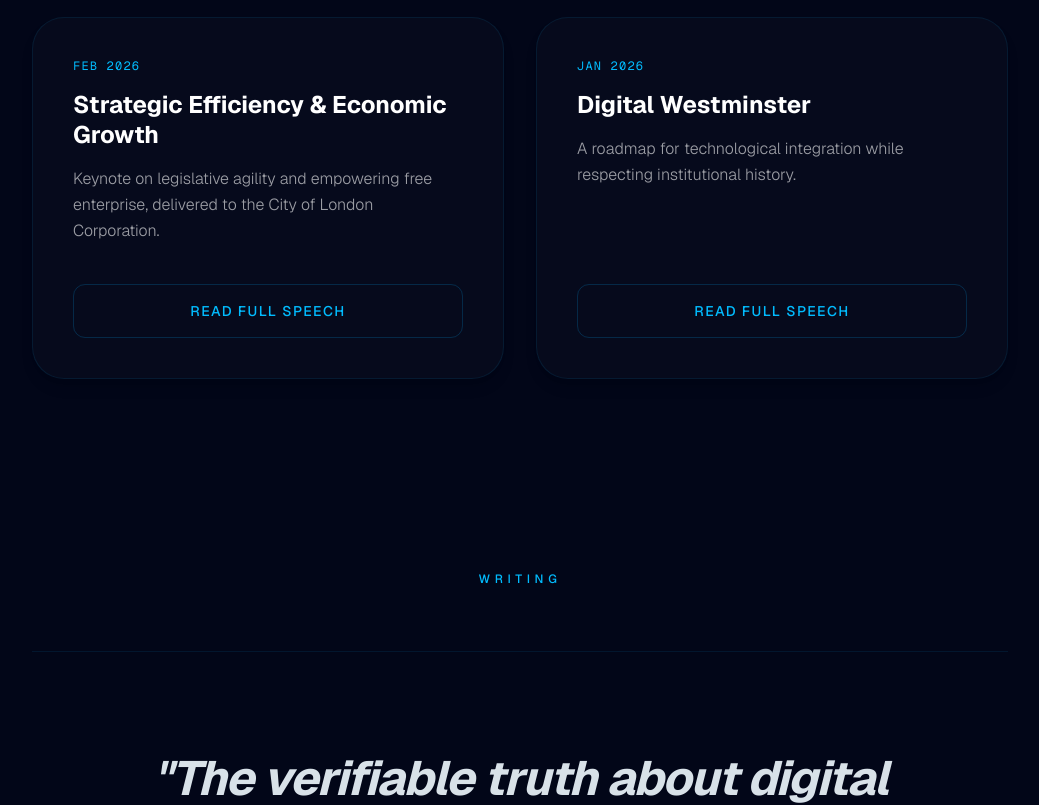
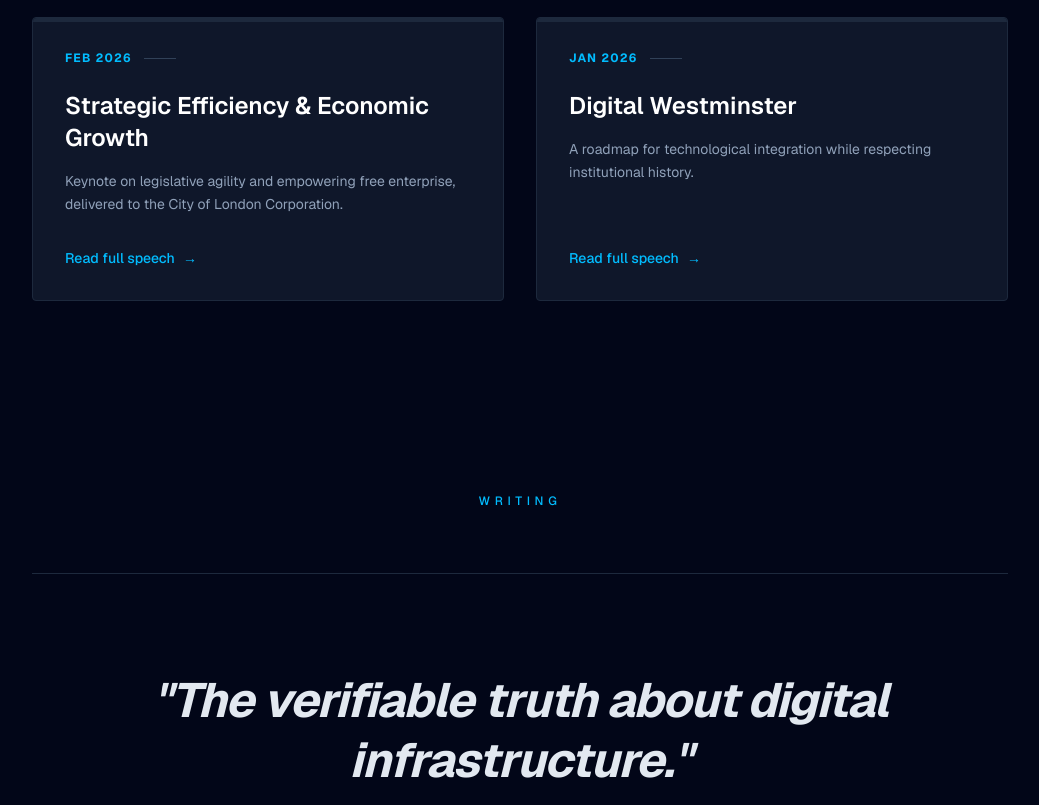
Before and after one commit to BiologicallyPollos/myportfolio, a Next.js app: page / in a window 1280 px wide. Shown: the part 1840-2645 px from the top of the page, without its empty margins (120-1159 px from the left). Built offline with nearby package versions, Linux system fonts and the light colour scheme.

Commit message:
Update page.tsx

```diff
--- a/app/page.tsx
+++ b/app/page.tsx
@@ -11,7 +11,6 @@ export default function Home() {
     [Autoplay({ delay: 4000, stopOnInteraction: false })]
   );
 
-  // State to control the Reader Mode Modal
   const [selectedSpeech, setSelectedSpeech] = useState<null | any>(null);
 
   const headline = "Hello, I'm Josh Funnell";
@@ -39,10 +38,9 @@ export default function Home() {
     "https://assets.mixkit.co/videos/preview/mixkit-forest-stream-in-the-sunlight-529-large.mp4"
   ];
 
-  // The comprehensive speech data structure
   const speeches = [
     {
-      date: "Feb 2026",
+      date: "FEB 2026",
       title: "Strategic Efficiency & Economic Growth",
       desc: "Keynote on legislative agility and empowering free enterprise, delivered to the City of London Corporation.",
       content: "By 2026, the intersection of digital infrastructure and legislative agility has become the primary driver of national growth. We cannot afford the friction of outdated legacy systems when competing on a global stage.\n\nEmpowering businesses means scaling back bureaucratic inertia and ensuring our policies remain grounded in economic reality. Institutional integrity is vital, but it must be paired with operational efficiency to foster true innovation.",
@@ -52,7 +50,7 @@ export default function Home() {
       ]
     },
     {
-      date: "Jan 2026",
+      date: "JAN 2026",
       title: "Digital Westminster",
       desc: "A roadmap for technological integration while respecting institutional history.",
       content: "The modernization of our institutions isn't just a technical challenge; it is fundamentally a cultural one. Business must lead where government follows, providing the verifiable frameworks necessary for secure, scalable public infrastructure.\n\nWe must honor the heritage of Westminster not by keeping it frozen in amber, but by ensuring its mechanisms are robust enough to handle the velocity of modern commerce.",
@@ -72,17 +70,12 @@ export default function Home() {
           <motion.div initial={{ x: 150, opacity: 0 }} animate={{ x: 0, opacity: 0.4 }} transition={{ duration: 1.8, ease: "easeOut", delay: 0.2 }} className="absolute right-0 top-0 bottom-0 w-1/2 h-full" style={{ backgroundImage: `url('/Parliament Cover Photo.jpg')`, backgroundSize: 'cover', backgroundPosition: 'right center', maskImage: 'linear-gradient(to left, black 70%, transparent 100%)', WebkitMaskImage: 'linear-gradient(to left, black 70%, transparent 100%)' }} />
           <div className="absolute inset-0 bg-gradient-to-b from-slate-950/50 via-transparent to-slate-950 z-10" />
         </div>
-
         <div className="relative z-[100] w-full max-w-7xl">
           <motion.h1 variants={sentence} initial="hidden" animate="visible" className="text-[7vw] md:text-7xl lg:text-8xl font-bold tracking-tighter mb-8 bg-clip-text text-transparent bg-gradient-to-b from-white via-slate-200 to-slate-400 whitespace-nowrap">
-            {headline.split("").map((char, index) => (
-              <motion.span key={index} variants={letter} className="inline-block">{char === " " ? "\u00A0" : char}</motion.span>
-            ))}
+            {headline.split("").map((char, index) => (<motion.span key={index} variants={letter} className="inline-block">{char === " " ? "\u00A0" : char}</motion.span>))}
           </motion.h1>
           <motion.p initial={{ opacity: 0 }} animate={{ opacity: 1 }} transition={{ delay: 2.5, duration: 1.5 }} className="text-xl md:text-2xl text-sky-50/80 leading-relaxed font-light tracking-wide max-w-3xl mx-auto px-4">
-            I work at the intersection between <span className="text-white font-medium border-b border-sky-500/30">Westminster and business</span>.
-            I take complex issues and communicate them as compelling stories.
-            You can see some of the stories below.
+            I work at the intersection between <span className="text-white font-medium border-b border-sky-500/30">Westminster and business</span>. I take complex issues and communicate them as compelling stories. You can see some of the stories below.
           </motion.p>
         </div>
       </section>
@@ -97,7 +90,6 @@ export default function Home() {
             Video bridges that gap — transforming abstract policy and complex corporate strategy into human stories.
           </p>
         </motion.div>
-
         <div className="relative group px-4">
           <div className="absolute inset-y-0 left-0 w-1/4 bg-gradient-to-r from-slate-950 to-transparent z-20 pointer-events-none" />
           <div className="absolute inset-y-0 right-0 w-1/4 bg-gradient-to-l from-slate-950 to-transparent z-20 pointer-events-none" />
@@ -117,7 +109,7 @@ export default function Home() {
         </div>
       </div>
 
-      {/* --- NEW APPLE NEWSROOM GRID --- */}
+      {/* --- CORPORATE "IR" STYLE GRID --- */}
       <div className="max-w-5xl mx-auto px-6 space-y-48 pb-48 relative z-10">
         <motion.section {...slideUp} className="space-y-16">
           <div className="text-center">
@@ -125,17 +117,29 @@ export default function Home() {
           </div>
           <div className="grid md:grid-cols-2 gap-8 text-left">
             {speeches.map((s, i) => (
-              <div key={i} className="p-10 rounded-[2rem] bg-white/[0.02] border border-sky-500/10 hover:bg-sky-900/[0.1] transition-all group flex flex-col justify-between h-full shadow-lg hover:shadow-sky-900/20">
+              // Changed: Removed 'rounded-[2rem]', removed hover glow. Added sharp 'rounded-sm' and solid bg.
+              <div key={i} className="group relative flex flex-col justify-between h-full bg-[#0f172a] border border-slate-800 p-8 rounded-sm hover:border-sky-500/50 transition-colors duration-300">
+
+                {/* Decorative top bar like a corporate document */}
+                <div className="absolute top-0 left-0 w-full h-1 bg-slate-800 group-hover:bg-sky-500 transition-colors duration-300 rounded-t-sm" />
+
                 <div>
-                  <span className="text-sky-400 font-mono text-xs mb-4 block uppercase tracking-widest">{s.date}</span>
-                  <h3 className="text-2xl font-bold mb-4 leading-tight group-hover:text-white transition-colors">{s.title}</h3>
-                  <p className="text-white/60 font-light leading-relaxed mb-10">{s.desc}</p>
+                  {/* Changed: Removed 'font-mono', kept clean sans-serif */}
+                  <div className="flex items-center gap-3 mb-6">
+                    <span className="text-sky-400 text-xs font-bold tracking-widest uppercase">{s.date}</span>
+                    <span className="h-px w-8 bg-slate-700"></span>
+                  </div>
+
+                  <h3 className="text-xl md:text-2xl font-semibold mb-4 text-white group-hover:text-sky-100 transition-colors">{s.title}</h3>
+                  <p className="text-slate-400 text-sm leading-relaxed mb-8">{s.desc}</p>
                 </div>
+
+                {/* Changed: Replaced button with a text link */}
                 <button
                   onClick={() => setSelectedSpeech(s)}
-                  className="w-full py-4 rounded-xl border border-sky-500/20 text-sky-400 font-medium hover:bg-sky-500 hover:text-slate-950 transition-all text-sm tracking-widest uppercase shadow-[0_0_15px_rgba(56,189,248,0)] hover:shadow-[0_0_20px_rgba(56,189,248,0.2)]"
+                  className="inline-flex items-center text-sm font-medium text-sky-400 hover:text-white transition-colors gap-2 group-hover:translate-x-1 duration-300"
                 >
-                  Read Full Speech
+                  Read full speech <span aria-hidden="true">→</span>
                 </button>
               </div>
             ))}
@@ -145,75 +149,41 @@ export default function Home() {
         {/* Writing Section */}
         <motion.section {...slideUp} className="space-y-16 text-center">
           <h2 className="text-xs font-medium tracking-[0.4em] text-sky-400 uppercase">Writing</h2>
-          <div className="py-24 border-y border-sky-500/10">
-            <h3 className="text-4xl md:text-5xl font-bold mb-8 italic tracking-tight text-sky-50/90 leading-tight">
+          <div className="py-24 border-y border-slate-800">
+            <h3 className="text-4xl md:text-5xl font-bold mb-8 italic tracking-tight text-slate-200 leading-tight">
               "The verifiable truth about digital infrastructure."
             </h3>
             <p className="text-sky-400 uppercase tracking-[0.3em] text-sm font-bold">The Spectator • 2026</p>
           </div>
         </motion.section>
 
-        {/* Footer */}
-        <footer className="pt-24 flex flex-col items-center border-t border-white/5">
-          <a href="https://linkedin.com/in/your-profile" target="_blank" className="px-12 py-6 bg-white text-slate-950 rounded-full font-bold hover:scale-105 transition-all shadow-xl">
-            Connect on LinkedIn
-          </a>
-          <p className="mt-12 text-white/10 font-mono text-[10px] tracking-[0.5em] uppercase">© 2026 Josh Funnell</p>
+        <footer className="pt-24 flex flex-col items-center border-t border-slate-800">
+          <a href="https://linkedin.com/in/your-profile" target="_blank" className="px-12 py-6 bg-white text-slate-950 rounded-full font-bold hover:scale-105 transition-all shadow-xl">Connect on LinkedIn</a>
+          <p className="mt-12 text-slate-500 font-mono text-[10px] tracking-[0.5em] uppercase">© 2026 Josh Funnell</p>
         </footer>
       </div>
 
-      {/* --- THE READER MODE MODAL --- */}
+      {/* Reader Mode Modal */}
       <AnimatePresence>
         {selectedSpeech && (
-          <motion.div
-            initial={{ opacity: 0 }}
-            animate={{ opacity: 1 }}
-            exit={{ opacity: 0 }}
-            className="fixed inset-0 z-[200] flex items-end justify-center bg-slate-950/80 backdrop-blur-md p-2 md:p-8"
-          >
-            <motion.div
-              initial={{ y: "100%" }}
-              animate={{ y: 0 }}
-              exit={{ y: "100%" }}
-              transition={{ type: "spring", damping: 30, stiffness: 300 }}
-              className="w-full max-w-3xl h-[95vh] bg-slate-900 border border-sky-500/20 rounded-t-[2.5rem] p-8 md:p-16 overflow-y-auto shadow-2xl relative flex flex-col"
-            >
-              {/* Sticky Close Button */}
-              <div className="sticky top-0 right-0 flex justify-end pb-8 z-10 bg-slate-900/90 backdrop-blur-sm -mx-8 px-8 -mt-8 pt-8">
-                <button
-                  onClick={() => setSelectedSpeech(null)}
-                  className="w-12 h-12 flex items-center justify-center rounded-full bg-white/5 border border-white/10 hover:bg-sky-500 hover:text-slate-950 hover:border-sky-500 transition-all font-bold text-lg"
-                >
-                  ✕
-                </button>
+          <motion.div initial={{ opacity: 0 }} animate={{ opacity: 1 }} exit={{ opacity: 0 }} className="fixed inset-0 z-[200] flex items-end justify-center bg-slate-950/90 backdrop-blur-sm p-0 md:p-8">
+            <motion.div initial={{ y: "100%" }} animate={{ y: 0 }} exit={{ y: "100%" }} transition={{ type: "spring", damping: 30, stiffness: 300 }} className="w-full max-w-3xl h-[90vh] bg-[#0f172a] border border-slate-700 rounded-t-lg md:rounded-lg p-8 md:p-16 overflow-y-auto shadow-2xl relative flex flex-col">
+              <div className="sticky top-0 right-0 flex justify-end pb-8 z-10 bg-[#0f172a]/95 -mx-8 px-8 -mt-8 pt-8">
+                <button onClick={() => setSelectedSpeech(null)} className="text-slate-400 hover:text-white transition-colors text-sm font-bold uppercase tracking-widest">Close [X]</button>
               </div>
-
-              {/* Speech Header */}
-              <div className="mb-12">
-                <span className="text-sky-400 font-mono text-sm tracking-[0.3em] uppercase mb-6 block">{selectedSpeech.date}</span>
-                <h2 className="text-4xl md:text-5xl font-bold tracking-tight leading-tight mb-6">{selectedSpeech.title}</h2>
-                <div className="h-px w-24 bg-sky-500/50"></div>
+              <div className="mb-12 border-b border-slate-800 pb-8">
+                <span className="text-sky-400 text-xs font-bold tracking-widest uppercase mb-4 block">{selectedSpeech.date}</span>
+                <h2 className="text-3xl md:text-4xl font-bold text-white tracking-tight leading-tight">{selectedSpeech.title}</h2>
               </div>
-
-              {/* Speech Content */}
-              <div className="prose prose-invert max-w-none flex-grow">
-                <p className="text-xl text-slate-300 leading-[1.8] font-light whitespace-pre-line">
-                  {selectedSpeech.content}
-                </p>
+              <div className="prose prose-invert prose-lg max-w-none flex-grow">
+                <p className="text-slate-300 leading-relaxed whitespace-pre-line">{selectedSpeech.content}</p>
               </div>
-
-              {/* Verifiable Sources Block */}
-              {selectedSpeech.sources && selectedSpeech.sources.length > 0 && (
-                <div className="mt-16 pt-8 border-t border-white/10">
-                  <h4 className="text-xs font-mono tracking-[0.2em] text-white/50 uppercase mb-4">Verifiable Sources</h4>
-                  <ul className="space-y-3">
+              {selectedSpeech.sources && (
+                <div className="mt-16 pt-8 border-t border-slate-800">
+                  <h4 className="text-xs font-bold tracking-widest text-slate-500 uppercase mb-4">Sources</h4>
+                  <ul className="space-y-2">
                     {selectedSpeech.sources.map((source: any, idx: number) => (
-                      <li key={idx}>
-                        <a href={source.url} target="_blank" className="text-sky-400 hover:text-sky-300 transition-colors text-sm font-medium flex items-center gap-2">
-                          <span className="w-1.5 h-1.5 rounded-full bg-sky-500"></span>
-                          {source.label}
-                        </a>
-                      </li>
+                      <li key={idx}><a href={source.url} className="text-sky-400 hover:text-white text-sm transition-colors flex items-center gap-2"><span>•</span> {source.label}</a></li>
                     ))}
                   </ul>
                 </div>
@@ -222,7 +192,6 @@ export default function Home() {
           </motion.div>
         )}
       </AnimatePresence>
-
     </main>
   );
 }
```
